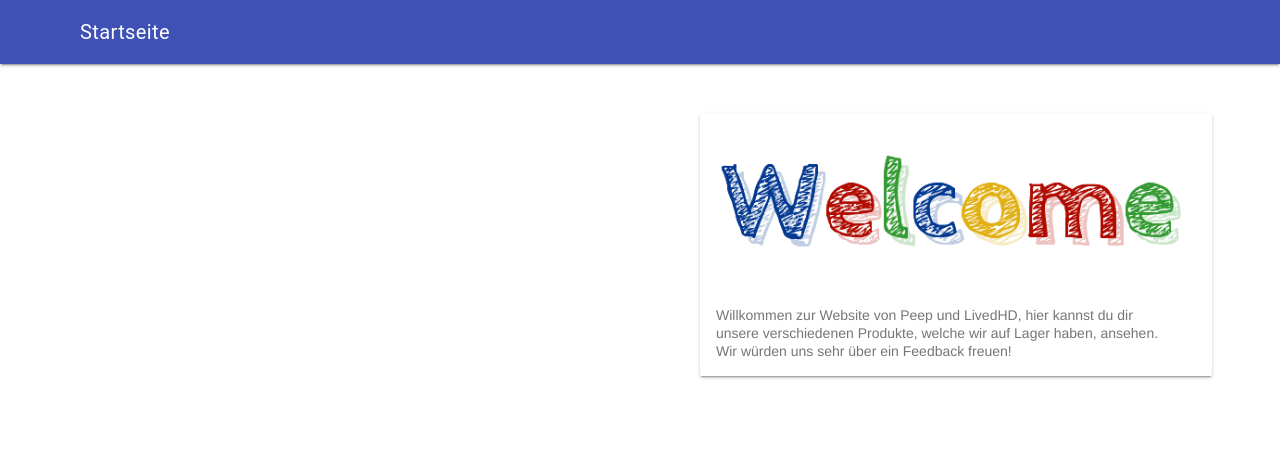
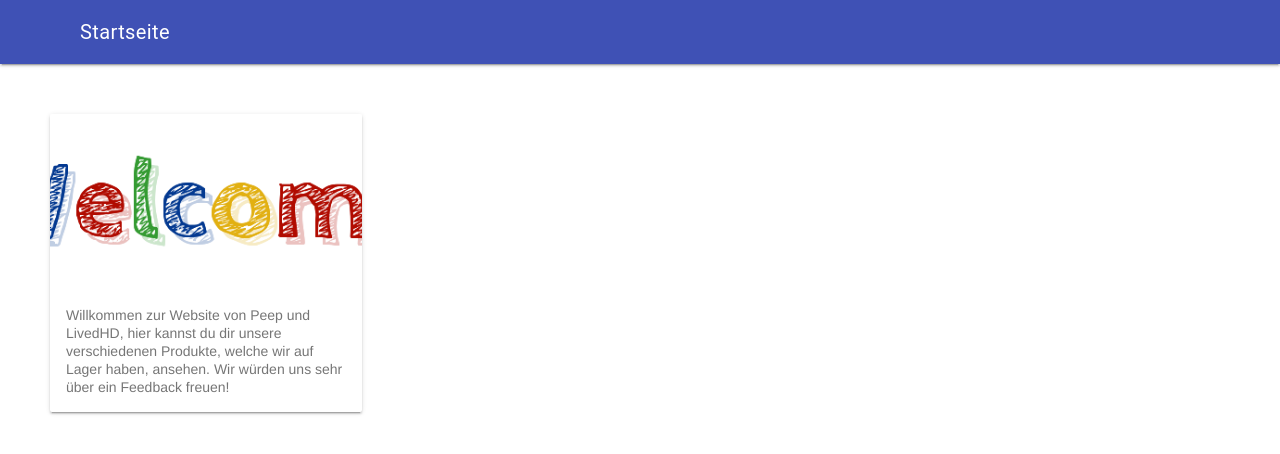
Before and after one commit to LivedHD/website, a plain HTML site: page index.html in a window 1280 px wide. Drawn offline with nearby package versions, Linux system fonts and the light colour scheme.

Commit message:
Update index.html

```diff
--- a/index.html
+++ b/index.html
@@ -12,10 +12,10 @@
               }
             }
             .mdl-layout__content{
-                padding: 50px 700px;
+                padding: 50px;
             }
             .demo-card-wide.mdl-card {
-                width: 512px;
+                width: 312px;
             }
             .demo-card-wide > .mdl-card__title {
                 color: #fff;
```
